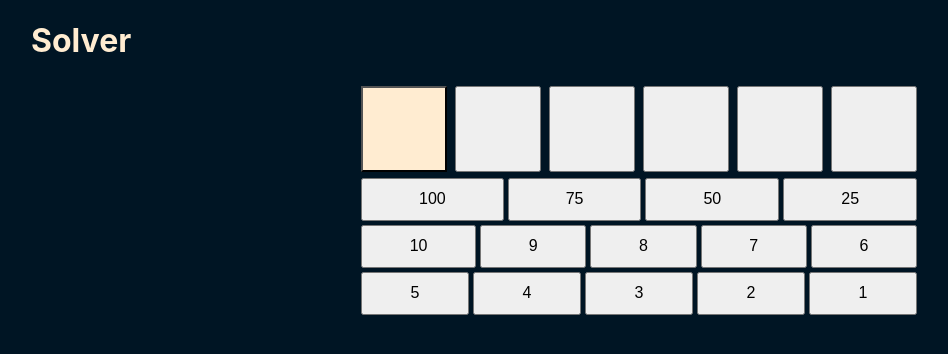
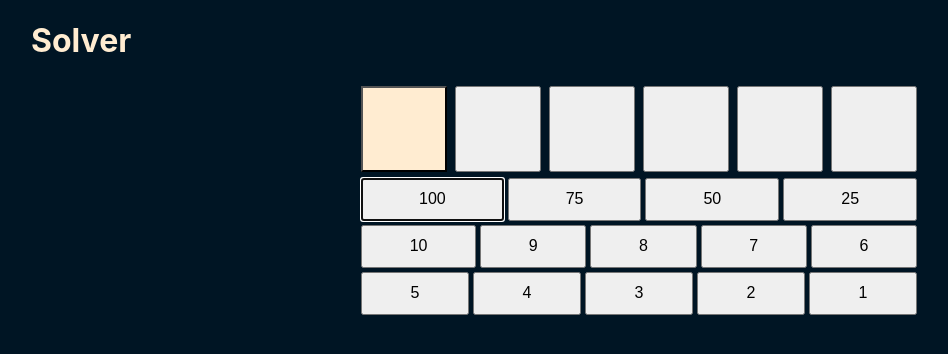
Before and after one commit to jeffs/countdown, a React (Create React App) app: page / in a window 1280 px wide. Shown: the top 354 px of the page, without its empty margins (1-949 px from the left). Built offline with nearby package versions, Linux system fonts and the light colour scheme.

Commit message:
Auto-focus the first value button

```diff
--- a/src/Solver.tsx
+++ b/src/Solver.tsx
@@ -14,6 +14,7 @@ function ChooserRow(props: ChooserRowProps) {
     <div className="solver__chooser_row">
       {props.numbers.map((value, index) => (
         <button
+          autoFocus={value === 100}
           className="solver__chooser_value"
           key={index}
           onClick={() => props.onChange(value)}
```
